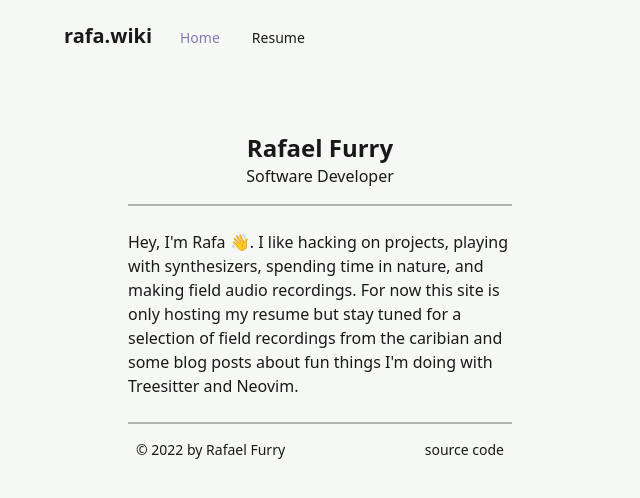
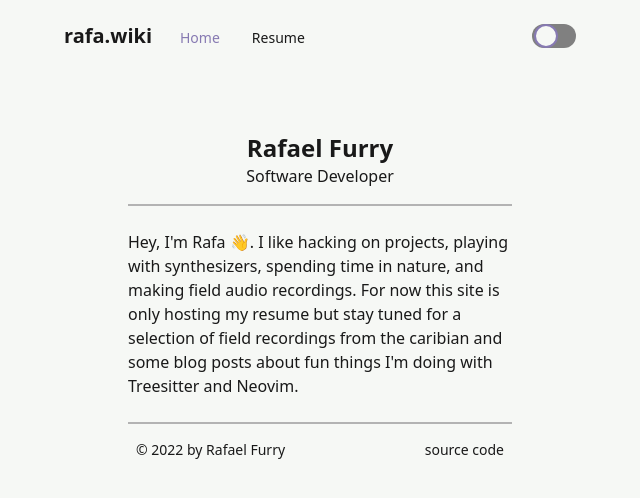
Before and after one commit to BullThistle/rafa.wiki-site, a Next.js app: page / in a window 1280 px wide. Shown: the top 498 px of the page, without its empty margins (320-960 px from the left). Built offline with nearby package versions, Linux system fonts and the light colour scheme.

Commit message:
check system theme to set inital value

```diff
--- a/components/navbar/theme-toggle.tsx
+++ b/components/navbar/theme-toggle.tsx
@@ -11,24 +11,22 @@
 
 export const ThemeToggle = () => {
   const [theme, setTheme] = useState<string | null>(null)
-  console.log(
-    'storage theme',
-    typeof window === 'undefined' ? 'window is undefined' : localStorage.theme
-  )
-
-  const initialTheme =
-    typeof window === 'undefined' ? null : localStorage.getItem('theme')
 
   useEffect(() => {
-    if (initialTheme && !theme) setTheme(initialTheme)
-  }, [initialTheme, theme])
+    const themeFromStorage = localStorage.getItem('theme')
+    const systemTheme = window.matchMedia('(prefers-color-scheme: dark)')
+      .matches
+      ? 'dark'
+      : 'light'
+    setTheme(themeFromStorage ?? systemTheme)
+  }, [])
 
   useEffect(() => {
     if (!theme) return
     const cl = document.documentElement.classList
     cl.remove(theme === 'dark' ? 'light' : 'dark')
     cl.add(theme)
-    localStorage.theme = theme
+    localStorage.setItem('theme', theme)
     console.log('set localStorageTheme', localStorage.theme)
   }, [theme])
 
```
